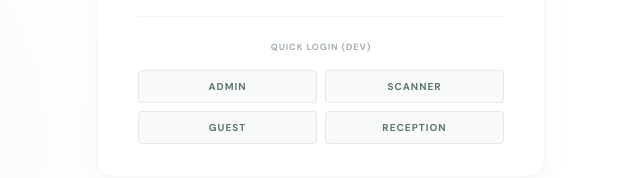
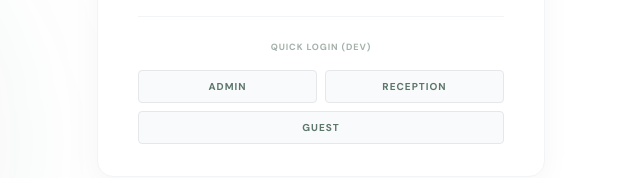
Before and after one commit to prawinkumar2k/suvaialaya, a React (Vite) app: page /login in a window 1280 px wide. Shown: the part 638-816 px from the top of the page, without its empty margins (319-959 px from the left). Built offline with nearby package versions, Linux system fonts and the light colour scheme.

Commit message:
fix: adjust quick login buttons for reception/scanner

```diff
--- a/client/pages/Login.tsx
+++ b/client/pages/Login.tsx
@@ -134,9 +134,8 @@ export default function Login() {
             <p className="text-[9px] font-bold uppercase tracking-widest text-[#1a3d2b]/40 mb-4 text-center">Quick Login (Dev)</p>
             <div className="grid grid-cols-2 gap-2">
               <button type="button" onClick={() => handleAutoFill("admin@suvaialaya.com", "admin123")} className="text-[10px] font-bold uppercase tracking-widest py-2 bg-gray-50 hover:bg-gray-100 rounded border border-gray-200 text-[#1a3d2b]/70">Admin</button>
-              <button type="button" onClick={() => handleAutoFill("scanner@suvaialaya.com", "scanner123")} className="text-[10px] font-bold uppercase tracking-widest py-2 bg-gray-50 hover:bg-gray-100 rounded border border-gray-200 text-[#1a3d2b]/70">Scanner</button>
-              <button type="button" onClick={() => handleAutoFill("john@example.com", "password123")} className="text-[10px] font-bold uppercase tracking-widest py-2 bg-gray-50 hover:bg-gray-100 rounded border border-gray-200 text-[#1a3d2b]/70">Guest</button>
-              <button type="button" onClick={() => handleAutoFill("reception@suvaialaya.com", "reception123")} className="text-[10px] font-bold uppercase tracking-widest py-2 bg-gray-50 hover:bg-gray-100 rounded border border-gray-200 text-[#1a3d2b]/70">Reception</button>
+              <button type="button" onClick={() => handleAutoFill("scanner@suvaialaya.com", "scanner123")} className="text-[10px] font-bold uppercase tracking-widest py-2 bg-gray-50 hover:bg-gray-100 rounded border border-gray-200 text-[#1a3d2b]/70">Reception</button>
+              <button type="button" onClick={() => handleAutoFill("john@example.com", "password123")} className="text-[10px] font-bold uppercase tracking-widest py-2 bg-gray-50 hover:bg-gray-100 rounded border border-gray-200 text-[#1a3d2b]/70 col-span-2">Guest</button>
             </div>
           </div>
         </motion.div>
```
